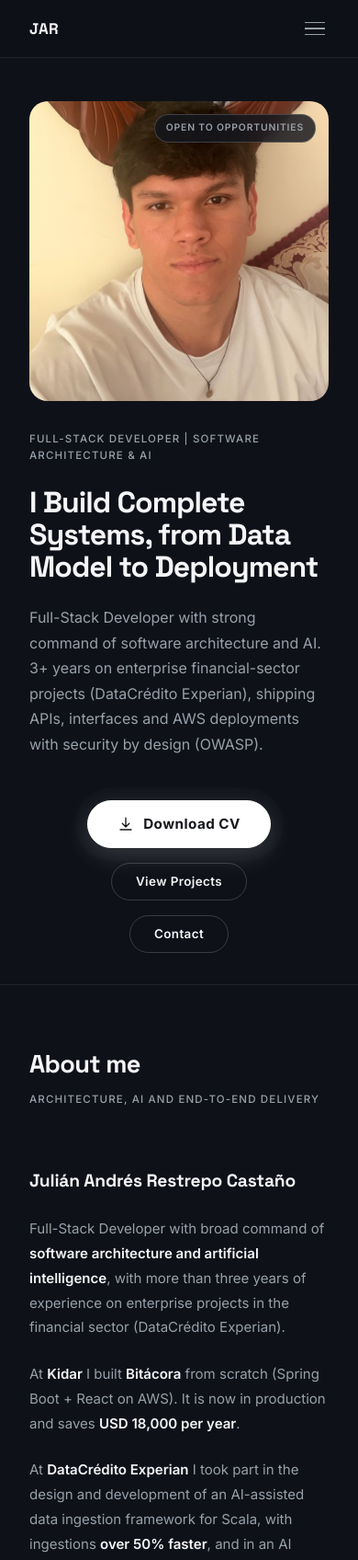
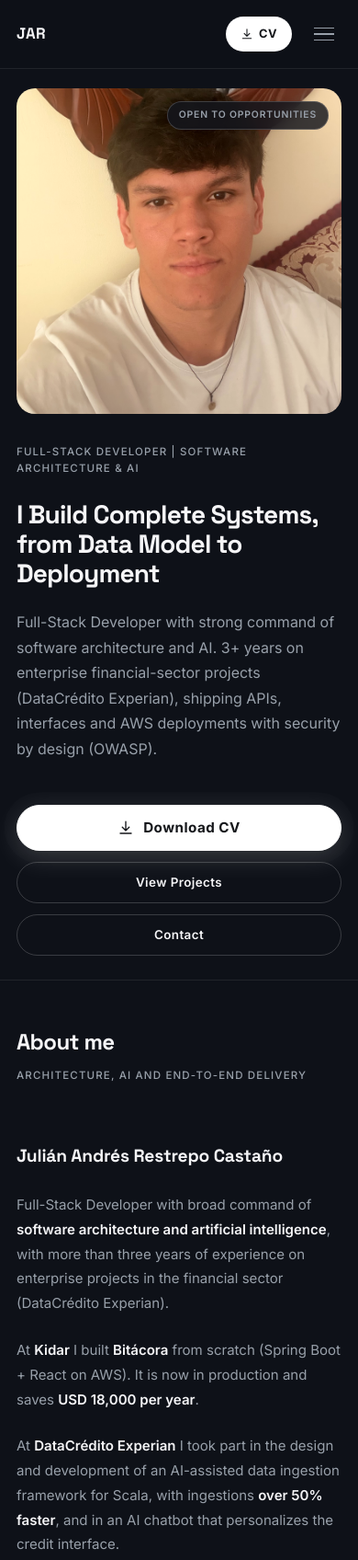
Before and after one commit to Julianlamaravilla/ptf, a plain HTML site: page index.html in a window 390 px wide. Shown: the top 1696 px of the page at 92% size. Drawn offline with Linux system fonts and the light colour scheme.

Commit message:
feat(mobile): improve responsive layout for phones
Co-Authored-By: Claude Sonnet 5.5 <noreply@anthropic.com>

```diff
--- a/css/styles.css
+++ b/css/styles.css
@@ -1131,3 +1131,196 @@ body {
 
 .nav-links a.nav-cv-btn::after { display: none; }
 .nav-links a.nav-cv-btn:hover { color: var(--accent-ink); }
+
+/* ==========================================
+   MOBILE REFINEMENTS
+   ========================================== */
+html {
+    -webkit-text-size-adjust: 100%;
+}
+
+body {
+    overflow-x: hidden;
+}
+
+img, svg, video {
+    max-width: 100%;
+}
+
+.nav-cv-btn-mobile {
+    display: none;
+}
+
+@media (max-width: 768px) {
+    .navbar-content {
+        gap: var(--spacing-sm);
+    }
+
+    .navbar-content .logo {
+        margin-right: auto;
+    }
+
+    .nav-cv-btn-mobile {
+        display: inline-flex;
+        align-items: center;
+        gap: 6px;
+        padding: 9px 16px;
+        border-radius: var(--radius-pill);
+        background: var(--accent-white);
+        color: var(--accent-ink);
+        font-size: 0.8rem;
+        font-weight: 700;
+        letter-spacing: 0.04em;
+        text-decoration: none;
+    }
+
+    .nav-cv-btn-mobile svg {
+        width: 14px;
+        height: 14px;
+    }
+
+    /* 44 px touch targets */
+    .menu-toggle {
+        padding: 12px 8px;
+    }
+
+    .nav-links.active a,
+    .nav-links.active .language-btn {
+        padding: 6px 0;
+    }
+
+    .nav-links.active a.nav-cv-btn {
+        display: none;
+    }
+
+    /* Hero CTAs: full-width stack */
+    .hero-cta {
+        flex-direction: column;
+        align-items: stretch;
+        gap: 12px;
+    }
+
+    .hero-cta .btn {
+        width: 100%;
+        text-align: center;
+        justify-content: center;
+        padding: 15px 22px;
+    }
+
+    .btn-download {
+        padding: 17px 24px;
+    }
+
+    .hero-visual-inner img {
+        min-height: 0;
+        aspect-ratio: 1 / 1;
+        height: auto;
+    }
+
+    .contact-cta {
+        flex-direction: column;
+        align-items: stretch;
+    }
+
+    .contact-cta .btn {
+        width: 100%;
+        text-align: center;
+    }
+
+    .contact-info-item a {
+        overflow-wrap: anywhere;
+    }
+
+    .experience-card {
+        padding: var(--spacing-md);
+    }
+
+    .step-badge {
+        font-size: 3.2rem;
+        top: 10px;
+        right: 14px;
+    }
+
+    .experience-meta {
+        padding-right: 2.6rem;
+    }
+
+    .project-header {
+        height: 180px;
+    }
+
+    .project-header-plain {
+        height: 88px;
+    }
+}
+
+@media (max-width: 480px) {
+    .container {
+        padding-left: 18px;
+        padding-right: 18px;
+    }
+
+    .hero {
+        padding: 96px 0 40px;
+    }
+
+    .hero-content h1 {
+        font-size: 1.75rem;
+        line-height: 1.15;
+    }
+
+    .section {
+        padding: var(--spacing-xl) 0;
+    }
+
+    .section-header h2 {
+        font-size: 1.5rem;
+    }
+
+    .skill-category {
+        padding: var(--spacing-md);
+    }
+
+    .contact-banner {
+        padding: var(--spacing-md);
+    }
+
+    .contact-banner-left h2 {
+        font-size: 1.6rem;
+    }
+}
+
+@media (max-width: 360px) {
+    .hero-content h1 {
+        font-size: 1.55rem;
+    }
+
+    .hero-badge {
+        font-size: 0.62rem;
+    }
+
+    .nav-cv-btn-mobile {
+        padding: 8px 12px;
+    }
+}
+
+/* Notched phones: keep content out of the safe areas */
+@supports (padding: max(0px)) {
+    .navbar-content,
+    .footer-content {
+        padding-left: max(var(--spacing-lg), env(safe-area-inset-left));
+        padding-right: max(var(--spacing-lg), env(safe-area-inset-right));
+    }
+
+    .footer {
+        padding-bottom: env(safe-area-inset-bottom);
+    }
+}
+
+@media (max-width: 480px) {
+    .navbar-content,
+    .footer-content {
+        padding-left: max(18px, env(safe-area-inset-left));
+        padding-right: max(18px, env(safe-area-inset-right));
+    }
+}
--- a/index.html
+++ b/index.html
@@ -2,7 +2,7 @@
 <html lang="es">
 <head>
     <meta charset="UTF-8">
-    <meta name="viewport" content="width=device-width, initial-scale=1.0">
+    <meta name="viewport" content="width=device-width, initial-scale=1.0, viewport-fit=cover">
     <title>Julián Restrepo - Software Engineer</title>
     <link rel="preconnect" href="https://fonts.googleapis.com">
     <link rel="preconnect" href="https://fonts.gstatic.com" crossorigin>
@@ -102,6 +102,7 @@
 <nav class="navbar">
     <div class="container navbar-content">
         <div class="logo">JAR</div>
+        <a href="./files/Julian_Restrepo_CV_EN.pdf" class="nav-cv-btn-mobile" id="btnDownloadCvMobile" download aria-label="Download CV"><svg><use href="#icon-download"/></svg><span>CV</span></a>
         <button class="menu-toggle" id="menuToggle" aria-label="Toggle menu">
             <span></span>
             <span></span>
--- a/js/translations.js
+++ b/js/translations.js
@@ -259,7 +259,7 @@ function updatePageLanguage(lang) {
 
     // CV download links (nav + hero) follow the language
     const cvFile = lang === 'es' ? 'Julian_Restrepo_CV_ES.pdf' : 'Julian_Restrepo_CV_EN.pdf';
-    ['btnDownloadCv', 'btnDownloadCvNav'].forEach((id) => {
+    ['btnDownloadCv', 'btnDownloadCvNav', 'btnDownloadCvMobile'].forEach((id) => {
         const link = document.getElementById(id);
         if (!link) return;
         link.href = `./files/${cvFile}`;
@@ -273,7 +273,7 @@ function updatePageLanguage(lang) {
     $('#btnViewProjects').textContent = t.cta_projects;
     $('#btnContact').textContent = t.cta_contact;
     $('#btnDownloadCv span').textContent = t.cta_download;
-    $('#btnDownloadCvNav').setAttribute('aria-label', t.cta_download);
+    ['btnDownloadCvNav', 'btnDownloadCvMobile'].forEach((id) => document.getElementById(id).setAttribute('aria-label', t.cta_download));
     const availBadge = $('.hero-availability');
     if (availBadge) availBadge.textContent = t.avail;
 
```
